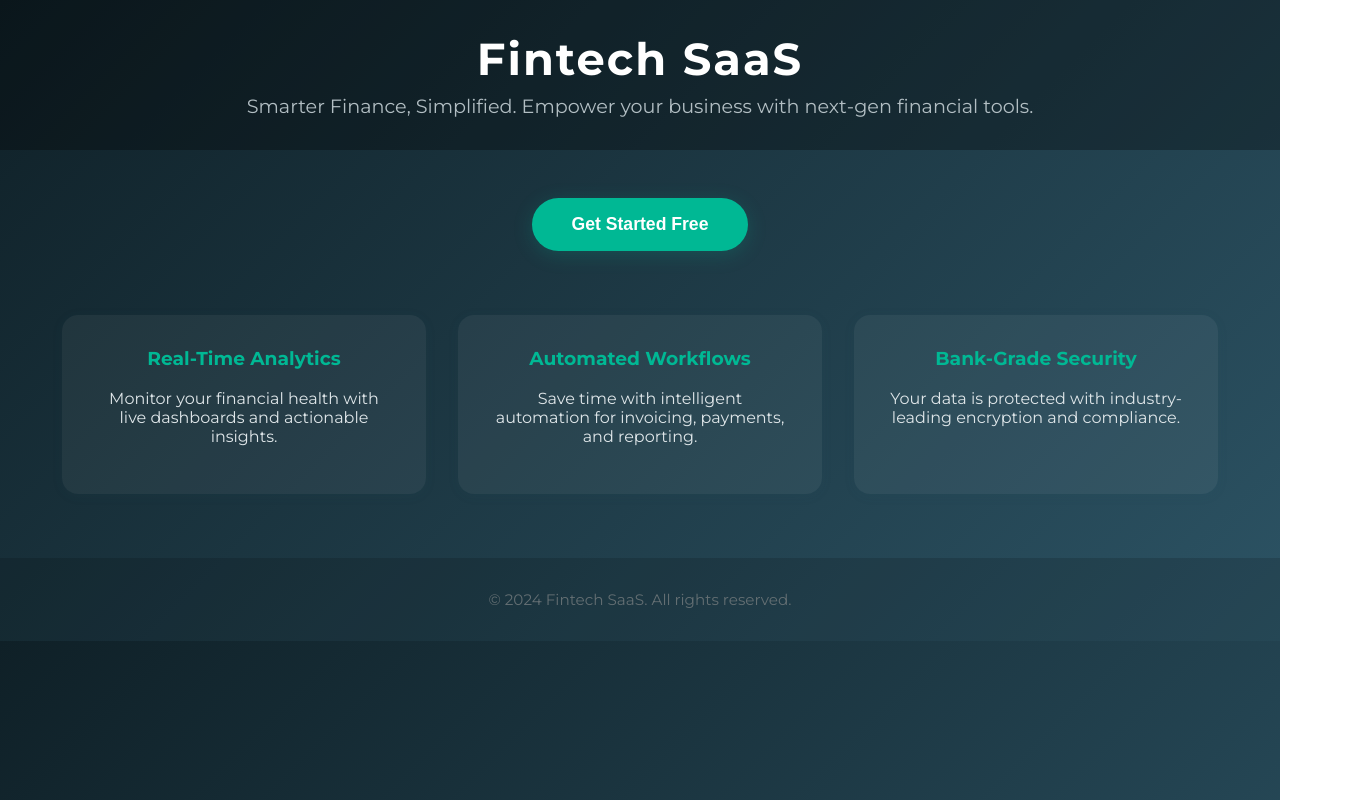
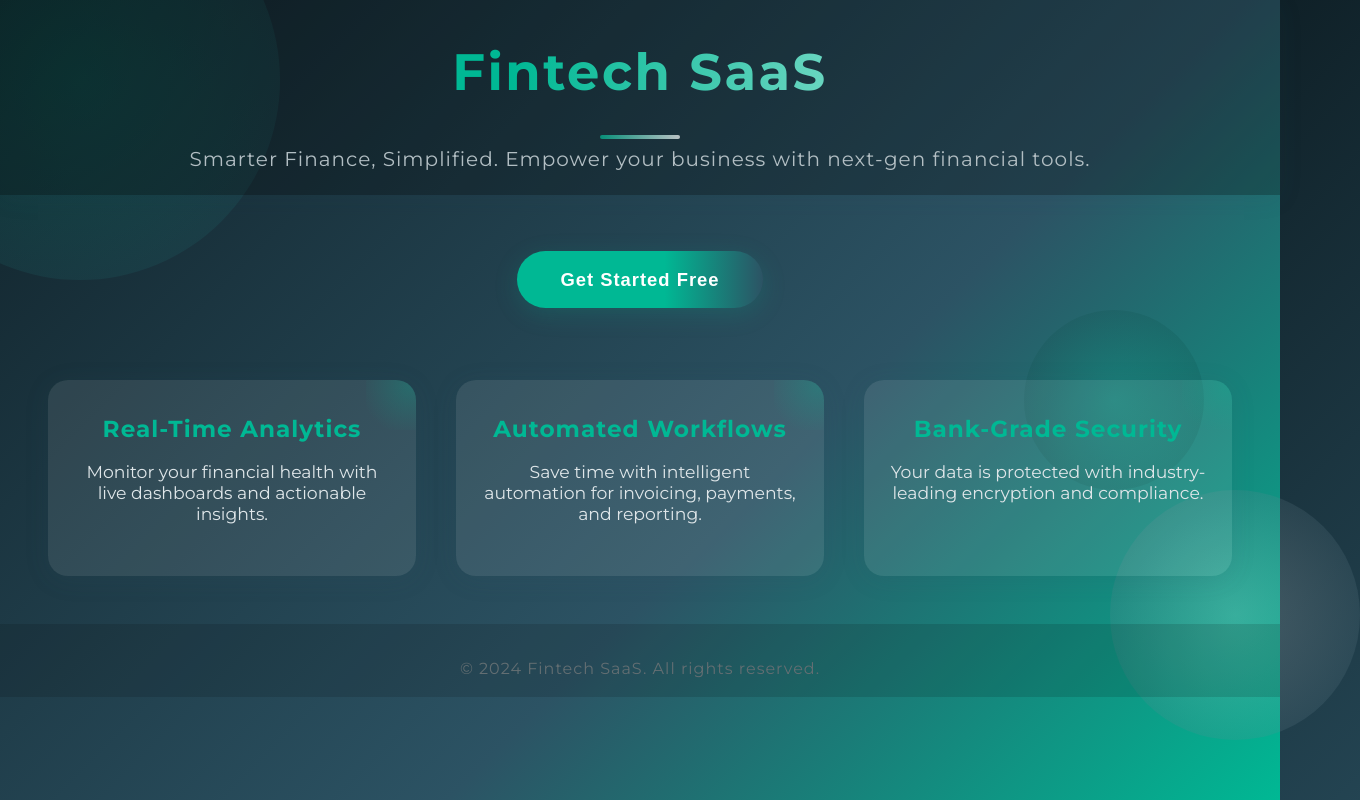
Before and after one commit to spaceturtle1018/iamnew, a plain HTML site: page index.html in a window 1280 px wide. Shown: the whole page, 1360 px wide, since content can reach past the window. Drawn offline with Linux system fonts and the light colour scheme.

Commit message:
update index.html

```diff
--- a/index.html
+++ b/index.html
@@ -9,85 +9,181 @@
         body {
             margin: 0;
             font-family: 'Montserrat', Arial, sans-serif;
-            background: linear-gradient(135deg, #0f2027, #2c5364);
+            background: linear-gradient(135deg, #0f2027, #2c5364 60%, #00b894 100%);
             color: #fff;
+            min-height: 100vh;
+            position: relative;
+            overflow-x: hidden;
+        }
+        /* Decorative gradient circles */
+        .circle {
+            position: absolute;
+            border-radius: 50%;
+            opacity: 0.18;
+            z-index: 0;
+        }
+        .circle1 {
+            width: 400px; height: 400px;
+            top: -120px; left: -120px;
+            background: radial-gradient(circle, #00b894 0%, #2c5364 100%);
+        }
+        .circle2 {
+            width: 250px; height: 250px;
+            bottom: 60px; right: -80px;
+            background: radial-gradient(circle, #fff 0%, #2c5364 100%);
+        }
+        .circle3 {
+            width: 180px; height: 180px;
+            top: 50%; left: 80%;
+            background: radial-gradient(circle, #00b894 0%, #0f2027 100%);
+            transform: translateY(-50%);
         }
         header {
-            padding: 2rem 0;
+            padding: 2.5rem 0 1.5rem 0;
             text-align: center;
-            background: rgba(0,0,0,0.3);
+            background: rgba(0,0,0,0.25);
+            position: relative;
+            z-index: 1;
+            box-shadow: 0 4px 24px rgba(44,83,100,0.08);
         }
         header h1 {
-            font-size: 2.8rem;
+            font-size: 3.2rem;
             margin: 0 0 0.5rem 0;
-            letter-spacing: 2px;
+            letter-spacing: 2.5px;
+            background: linear-gradient(90deg, #00b894 40%, #fff 100%);
+            -webkit-background-clip: text;
+            -webkit-text-fill-color: transparent;
+            background-clip: text;
         }
         header p {
-            font-size: 1.2rem;
+            font-size: 1.25rem;
             color: #b2bec3;
             margin: 0;
+            letter-spacing: 1px;
         }
         .cta {
             display: flex;
             flex-direction: column;
             align-items: center;
-            margin: 3rem 0;
+            margin: 3.5rem 0 2rem 0;
+            z-index: 1;
+            position: relative;
         }
         .cta button {
-            background: #00b894;
+            background: linear-gradient(90deg, #00b894 60%, #2c5364 100%);
             color: #fff;
             border: none;
-            padding: 1rem 2.5rem;
-            font-size: 1.1rem;
+            padding: 1.1rem 2.7rem;
+            font-size: 1.15rem;
             border-radius: 30px;
             cursor: pointer;
             font-weight: 700;
-            box-shadow: 0 4px 20px rgba(0,184,148,0.2);
-            transition: background 0.2s;
+            box-shadow: 0 6px 24px rgba(0,184,148,0.18);
+            transition: background 0.2s, transform 0.2s;
+            letter-spacing: 1px;
         }
         .cta button:hover {
-            background: #019875;
+            background: linear-gradient(90deg, #019875 60%, #0f2027 100%);
+            transform: translateY(-2px) scale(1.04);
         }
         .features {
             display: flex;
             flex-wrap: wrap;
             justify-content: center;
-            gap: 2rem;
-            margin: 4rem 2rem;
+            gap: 2.5rem;
+            margin: 4.5rem 2rem 3rem 2rem;
+            position: relative;
+            z-index: 1;
         }
         .feature-card {
-            background: rgba(255,255,255,0.05);
-            border-radius: 16px;
-            padding: 2rem;
-            width: 300px;
-            box-shadow: 0 2px 12px rgba(44,83,100,0.08);
+            background: rgba(255,255,255,0.09);
+            border-radius: 20px;
+            padding: 2.2rem 1.5rem;
+            width: 320px;
+            box-shadow: 0 4px 24px rgba(44,83,100,0.13);
             text-align: center;
+            position: relative;
+            overflow: hidden;
+            transition: transform 0.18s, box-shadow 0.18s;
+        }
+        .feature-card::before {
+            content: '';
+            position: absolute;
+            top: -40px; right: -40px;
+            width: 90px; height: 90px;
+            background: radial-gradient(circle, #00b894 0%, transparent 80%);
+            opacity: 0.25;
+            z-index: 0;
+        }
+        .feature-card:hover {
+            transform: translateY(-8px) scale(1.03);
+            box-shadow: 0 8px 32px rgba(0,184,148,0.18);
         }
         .feature-card h3 {
             margin-top: 0;
             color: #00b894;
+            font-size: 1.45rem;
+            letter-spacing: 1px;
+            margin-bottom: 0.7rem;
+            z-index: 1;
+            position: relative;
         }
         .feature-card p {
             color: #dfe6e9;
+            font-size: 1.08rem;
+            z-index: 1;
+            position: relative;
         }
         footer {
             text-align: center;
-            padding: 2rem 0;
+            padding: 2.2rem 0 1.2rem 0;
             color: #636e72;
-            font-size: 0.95rem;
-            background: rgba(0,0,0,0.15);
+            font-size: 1rem;
+            background: rgba(0,0,0,0.13);
+            letter-spacing: 1px;
+            position: relative;
+            z-index: 1;
+        }
+        /* Decorative divider */
+        .divider {
+            width: 80px;
+            height: 4px;
+            background: linear-gradient(90deg, #00b894 0%, #fff 100%);
+            margin: 2rem auto 0.5rem auto;
+            border-radius: 2px;
+            opacity: 0.7;
         }
         @media (max-width: 900px) {
             .features {
                 flex-direction: column;
                 align-items: center;
             }
+            .feature-card {
+                width: 90vw;
+                max-width: 350px;
+            }
+        }
+        @media (max-width: 600px) {
+            header h1 {
+                font-size: 2.1rem;
+            }
+            .cta button {
+                font-size: 1rem;
+                padding: 0.9rem 1.7rem;
+            }
+            .features {
+                margin: 2.5rem 0.5rem 2rem 0.5rem;
+            }
         }
     </style>
 </head>
 <body>
+    <div class="circle circle1"></div>
+    <div class="circle circle2"></div>
+    <div class="circle circle3"></div>
     <header>
         <h1>Fintech SaaS</h1>
+        <div class="divider"></div>
         <p>Smarter Finance, Simplified. Empower your business with next-gen financial tools.</p>
     </header>
     <section class="cta">
```
